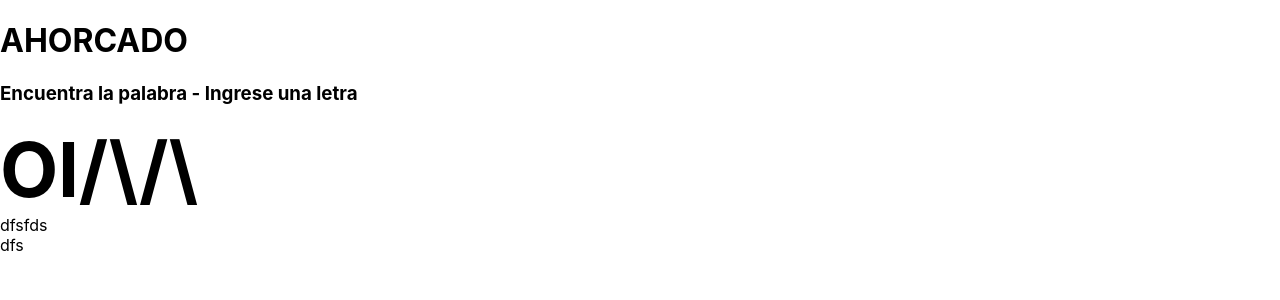
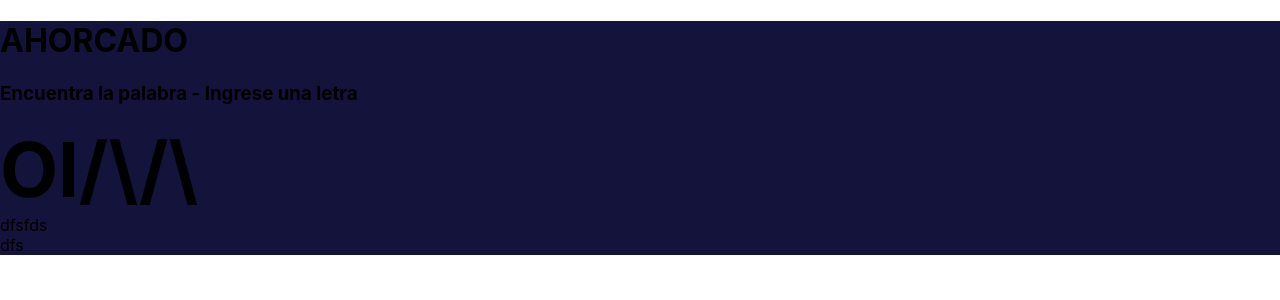
Before and after one commit to JuanDAristizabal/Parcial_Web, a React (Create React App) app: page / in a window 1280 px wide. Shown: the top 300 px of the page. Built offline with nearby package versions, Linux system fonts and the light colour scheme.

Commit message:
nuevos div

```diff
--- a/src/App.tsx
+++ b/src/App.tsx
@@ -4,11 +4,12 @@
 function App() {
   return (
     <div className="App">
-      <div className='Comtainer'>
+      <div className='container'>
         <div className="texto">
         <h1><b>AHORCADO</b></h1>
         <h3>Encuentra la palabra - Ingrese una letra</h3>
         </div>
+        <div className="medio">
         <div className="horca">
           <div className="cuerpo">
            <b className="cabeza">O</b>
@@ -22,6 +23,7 @@
         <div className="palabra">
         dfsfds
         </div>
+        </div>
         <div className="letras">
           dfs
         </div>
```
